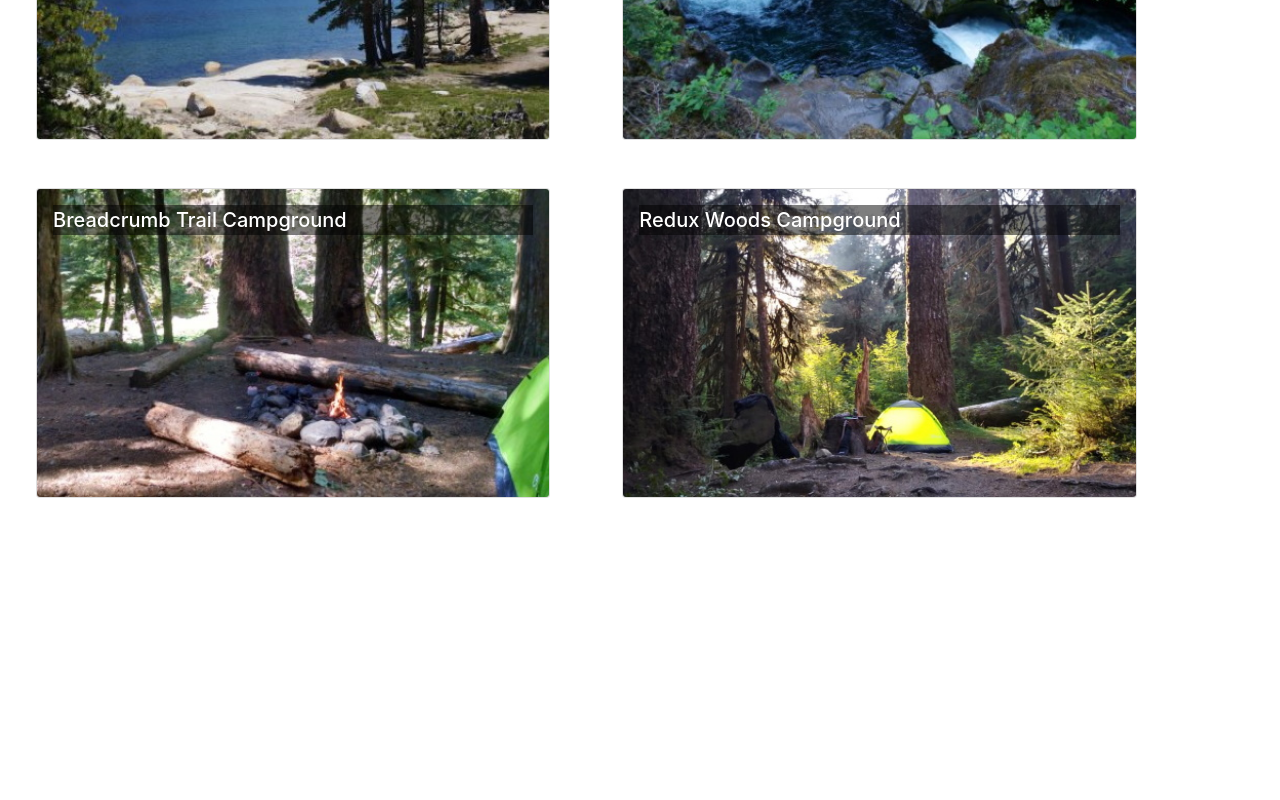
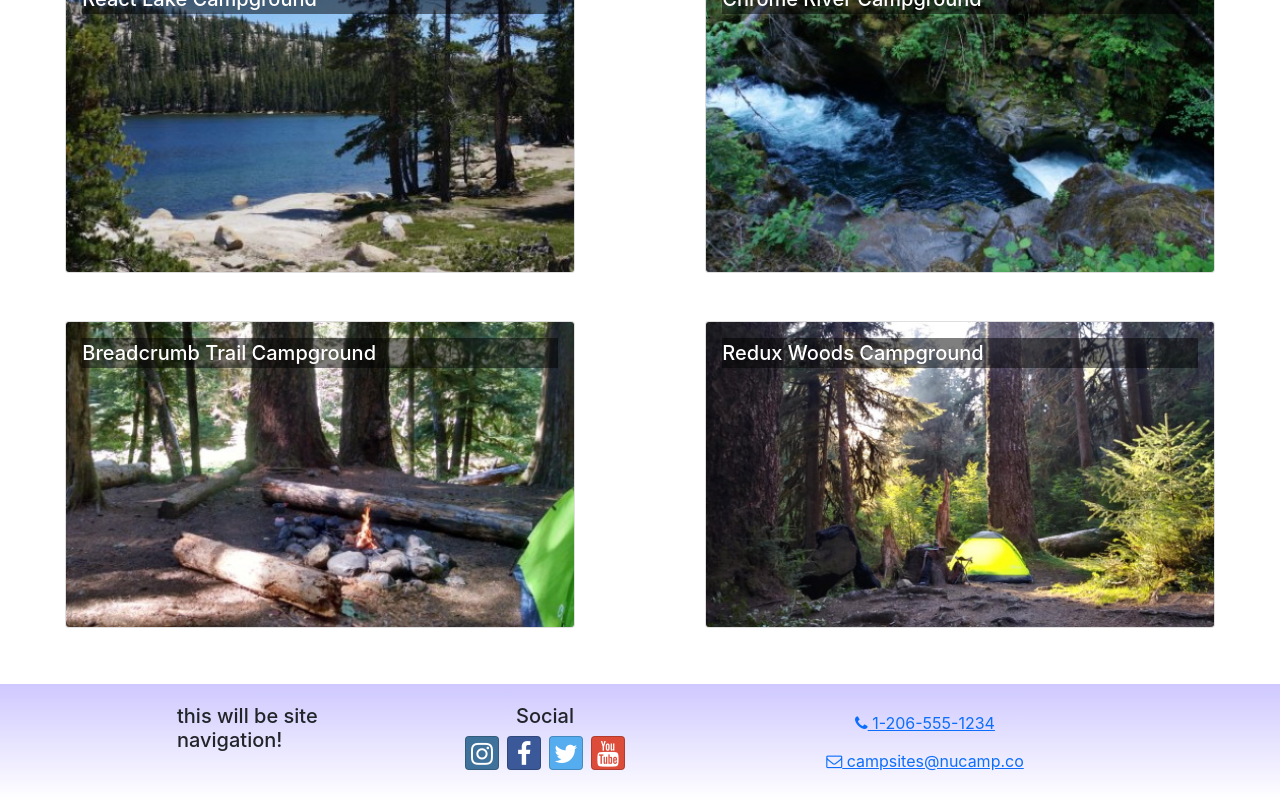
Before and after one commit to pramirez2328/react-project, a React (Create React App) app: page / in a window 1280 px wide. Shown: the part 217-1017 px from the top of the page. Before the commit the page ends 800 px from the top, so only its background shows below. Built offline with nearby package versions, Linux system fonts and the light colour scheme.

Commit message:
add footer and fix css

```diff
--- a/src/App.js
+++ b/src/App.js
@@ -1,5 +1,6 @@
 import CampsitesList from './features/campsites/ CampsitesList';
 import Header from './components/Header';
+import Footer from './components/Footer';
 import './App.css';
 
 function App() {
@@ -7,6 +8,7 @@ function App() {
     <div className='App'>
       <Header />
       <CampsitesList />
+      <Footer />
     </div>
   );
 }
--- /dev/null
+++ b/src/components/Footer.jsx
@@ -0,0 +1,41 @@
+import { Container, Row, Col } from 'reactstrap';
+
+const Footer = () => {
+  return (
+    <footer className='site-footer'>
+      <Container>
+        <Row>
+          <Col xs={{ size: 4, offset: 1 }} sm='2'>
+            <h5>this will be site navigation!</h5>
+          </Col>
+          <Col xs='6' sm='4' className='text-center'>
+            <h5>Social</h5>
+            <a className='btn btn-social-icon btn-instagram mx-1' href='http://instagram.com/'>
+              <i className='fa fa-instagram' />
+            </a>
+            <a className='btn btn-social-icon btn-facebook  mx-1' href='http://www.facebook.com/'>
+              <i className='fa fa-facebook' />
+            </a>
+            <a className='btn btn-social-icon btn-twitter mx-1' href='http://twitter.com/'>
+              <i className='fa fa-twitter' />
+            </a>
+            <a className='btn btn-social-icon btn-google mx-1' href='http://youtube.com/'>
+              <i className='fa fa-youtube' />
+            </a>
+          </Col>
+          <Col sm='4' className='text-center'>
+            <a role='button' className='btn btn-link' href='tel:+12065551234'>
+              <i className='fa fa-phone' /> 1-206-555-1234
+            </a>
+            <br />
+            <a role='button' className='btn btn-link' href='mailto:notreal@notreal.co'>
+              <i className='fa fa-envelope-o' /> campsites@nucamp.co
+            </a>
+          </Col>
+        </Row>
+      </Container>
+    </footer>
+  );
+};
+
+export default Footer;
--- a/src/components/Header.jsx
+++ b/src/components/Header.jsx
@@ -2,7 +2,15 @@ import { Navbar, NavbarBrand } from 'reactstrap';
 import NucampLogo from '../app/assets/img/logo.png';
 
 const Header = () => {
-  return <div>Header</div>;
+  return (
+    <header >
+      <Navbar className='navbar-dark'>
+        <NavbarBrand className='navbar-brand'>
+          <img src={NucampLogo} className='App-logo' alt='logo' />
+        </NavbarBrand>
+      </Navbar>
+    </header>
+  );
 };
 
 export default Header;
--- a/src/features/campsites/ CampsitesList.jsx
+++ b/src/features/campsites/ CampsitesList.jsx
@@ -4,10 +4,10 @@ import CampsiteCard from './CampsiteCard';
 
 const CampsitesList = () => {
   return (
-    <Row className='ms-auto'>
+    <Row className='w-100 m-0 d-flex justify-content-around'>
       {sites.map((site) => {
         return (
-          <Col className='m-4' key={site.id} md='5'>
+          <Col className='mb-2 m-md-4' key={site.id} md='5'>
             <CampsiteCard campsite={site} />
           </Col>
         );
--- a/src/features/campsites/CampsiteCard.jsx
+++ b/src/features/campsites/CampsiteCard.jsx
@@ -2,7 +2,7 @@ import { Card, CardImg, CardImgOverlay, CardTitle } from 'reactstrap';
 
 const CampsiteCard = ({ campsite }) => {
   return (
-    <Card>
+    <Card >
       <CardImg width='100%' src={campsite.image} alt={campsite.name} />
       <CardImgOverlay>
         <CardTitle>{campsite.name}</CardTitle>
--- a/src/index.css
+++ b/src/index.css
@@ -1,13 +1,12 @@
 body {
   margin: 0;
-  font-family: -apple-system, BlinkMacSystemFont, 'Segoe UI', 'Roboto', 'Oxygen',
-    'Ubuntu', 'Cantarell', 'Fira Sans', 'Droid Sans', 'Helvetica Neue',
-    sans-serif;
+  padding: 0;
+  font-family: -apple-system, BlinkMacSystemFont, 'Segoe UI', 'Roboto', 'Oxygen', 'Ubuntu', 'Cantarell', 'Fira Sans',
+    'Droid Sans', 'Helvetica Neue', sans-serif;
   -webkit-font-smoothing: antialiased;
   -moz-osx-font-smoothing: grayscale;
 }
 
 code {
-  font-family: source-code-pro, Menlo, Monaco, Consolas, 'Courier New',
-    monospace;
+  font-family: source-code-pro, Menlo, Monaco, Consolas, 'Courier New', monospace;
 }
```
